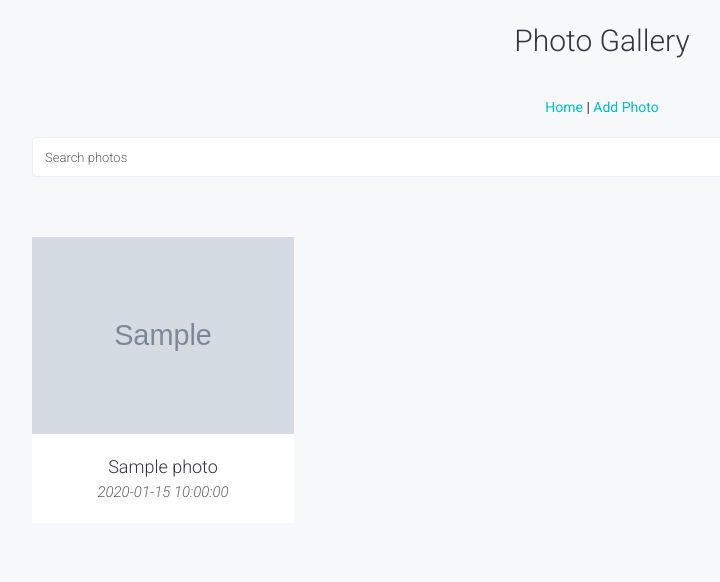
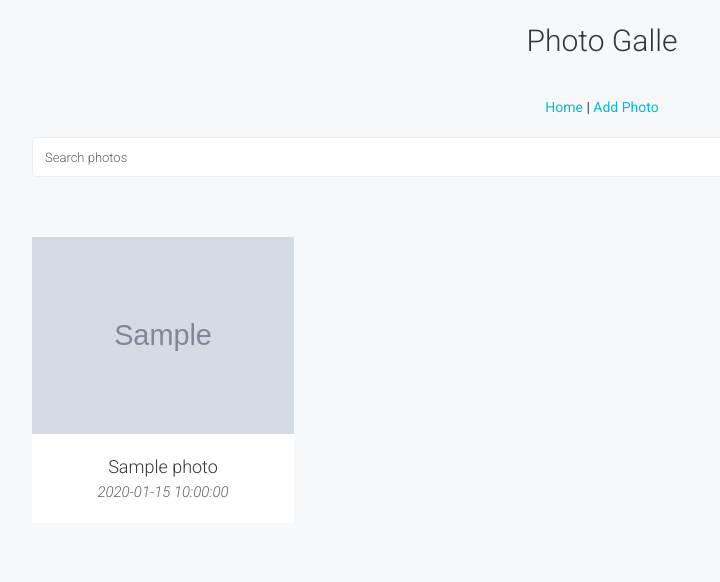
Before and after one commit to sneharoy321/photogallery2, a Python web app: template templates/index.html in a window 1280 px wide. Shown: the top 582 px of the page, without its empty margins (38-758 px from the left). Run offline with Jinja, Linux system fonts and the light colour scheme; the template is opened without the code that fills it: most values are stand-ins (such as "Sample title", 1, 10 or a date in 2020); grey boxes marked "Sample" are stand-in pictures; some libraries are stand-ins or nearby versions; some web fonts are replaced.

Commit message:
“change2”

```diff
--- a/templates/index.html
+++ b/templates/index.html
@@ -27,7 +27,7 @@
     <!--========== PAGE CONTENT ==========-->
     <div class="bg-color-sky-light">
     <br>
-    <center><h2>Photo Gallery</h2>
+    <center><h2>Photo Galle</h2>
     <br>
     <a href="/">Home</a> | <a href="/add">Add Photo</a><br><br>
 
```
